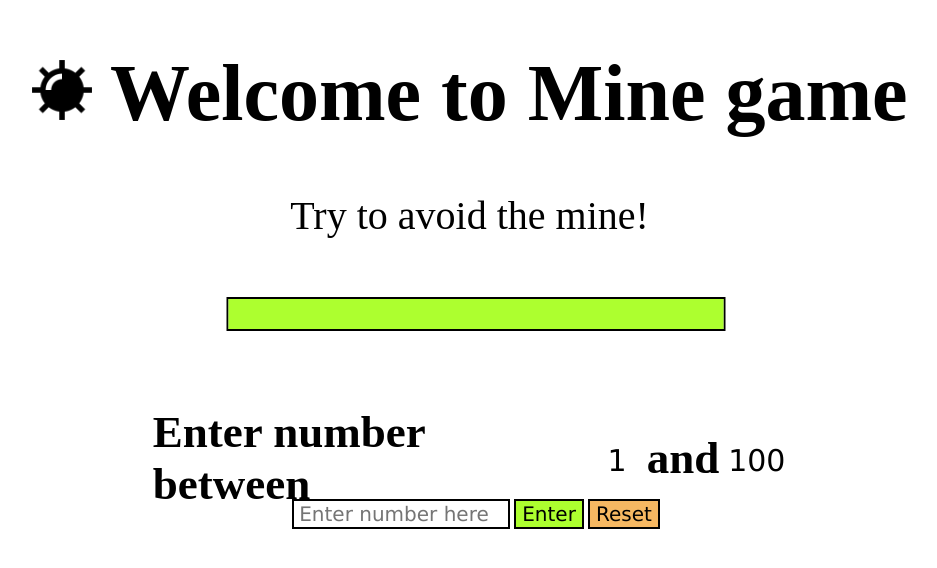
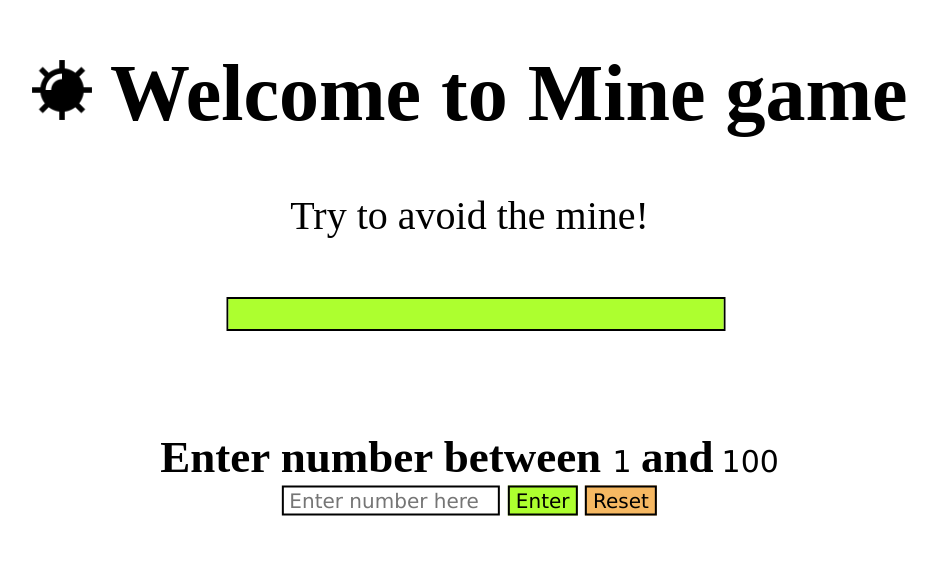
Before and after one commit to DungTony9/mine-game, a plain HTML site: page index.html in a window 1280 px wide. Shown: the part 126-694 px from the top of the page, without its empty margins (164-1101 px from the left). Drawn offline with Linux system fonts and the light colour scheme.

Commit message:
index.html

```diff
--- a/index.html
+++ b/index.html
@@ -16,12 +16,12 @@
         <div class="mine-bar">
             <span id="health-bar" style="left: 0%; right: 0%; width: 100%;"></span>
         </div>
-        <div class="limit">
-            <div class="text-line"><h2>Enter number between</h2> <div id="a">1</div><h2>and</h2><div id="b">100</div></div>
+        <h2 class="limit">
+            <span class="text-line"><h2>Enter number between <span id="a"> 1 </span> and<span id="b">100</span></span></h2></span>
         </div>
         <div class="enter-number">
             <div class="controler">
-                <input type="number" min="1" id="guess" placeholder="Enter number here" min="1" max="100" onkeyup="enterInput(event)" required>
+                <input type="number" style="text-indent: 3px; width: 210px;" min="1" id="guess" placeholder="Enter number here" min="1" max="100" onkeyup="enterInput(event)" required>
                 <input type="button" value="Enter" id="enter-btn">
                 <input type="button" value="Reset" id="reset-btn" onclick="reset()">
             </div>
```
